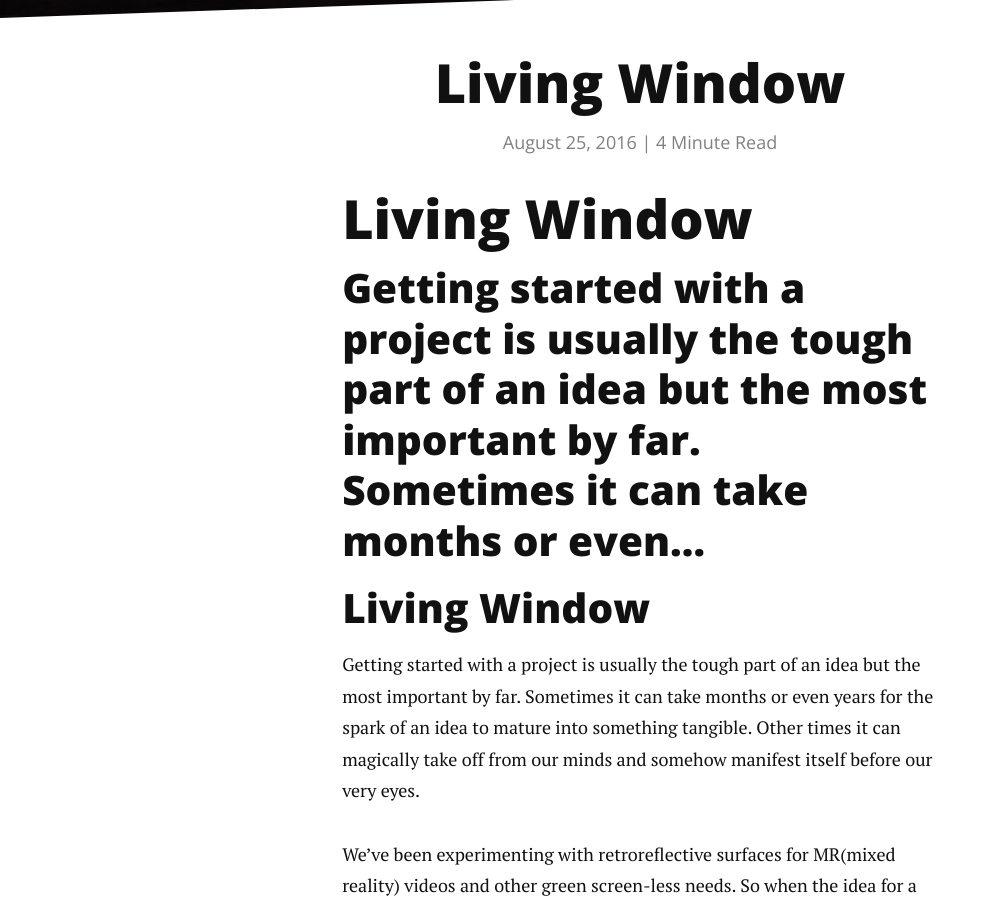
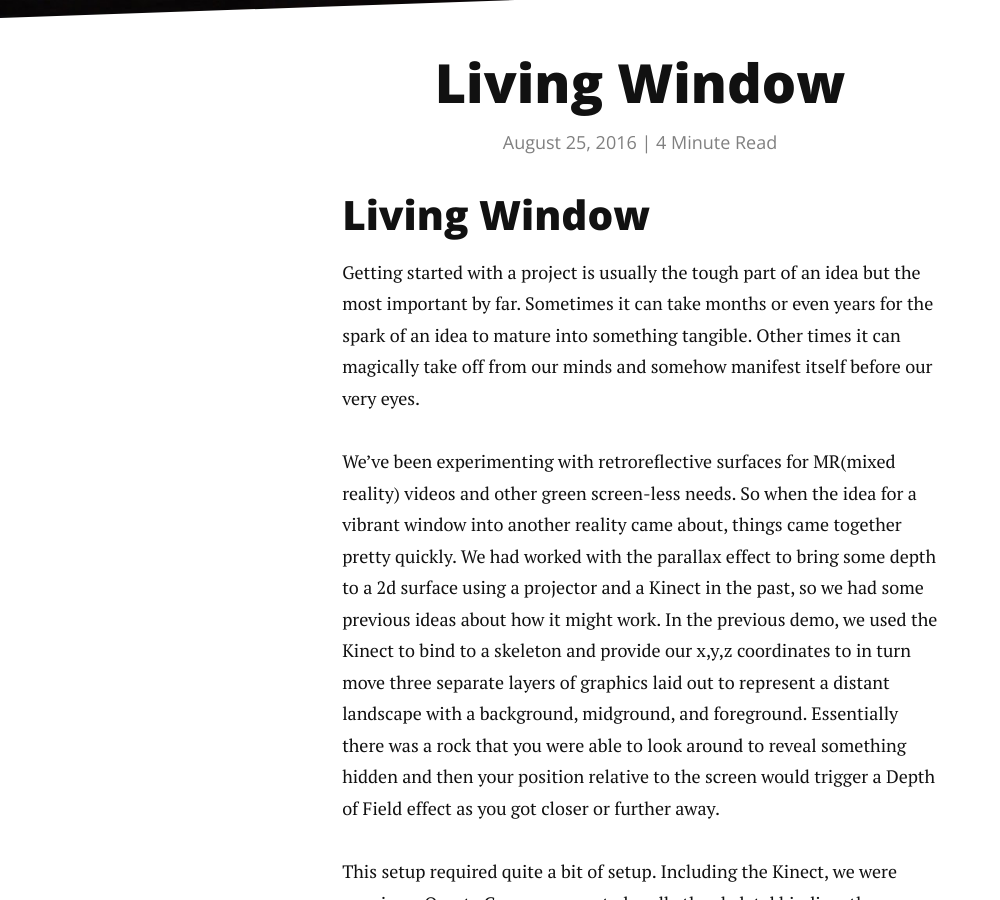
Before and after one commit to robertcedwards/robertcedwards.com, a Jekyll site: the page built from _posts/2016-01-21-Living-Window.md, in a window 1280 px wide and 900 px high, scrolled down 248 px. Shown: the whole window, without its empty margins (0-1000 px from the left). Built offline with Jekyll 4.4.1, drawn with Linux system fonts in a browser that asks for light colours; nearby versions of some CDN libraries; Markdown is read by kramdown in place of the engine named in the settings.

Commit message:
Update 2016-01-21-Living-Window.md

```diff
--- a/_posts/2016-01-21-Living-Window.md
+++ b/_posts/2016-01-21-Living-Window.md
@@ -3,11 +3,6 @@ layout: post
 title:  "Living Window"
 date:   2016-08-25
 ---
-
-#Living Window
-
-##Getting started with a project is usually the tough part of an idea but the most important by far. Sometimes it can take months or even…
-
 ##Living Window
 
 Getting started with a project is usually the tough part of an idea but the most important by far. Sometimes it can take months or even years for the spark of an idea to mature into something tangible. Other times it can magically take off from our minds and somehow manifest itself before our very eyes.
```
